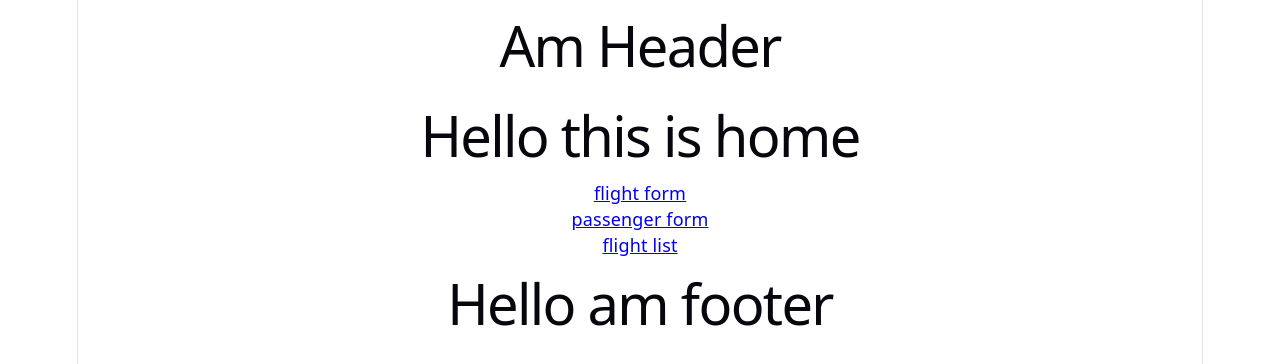
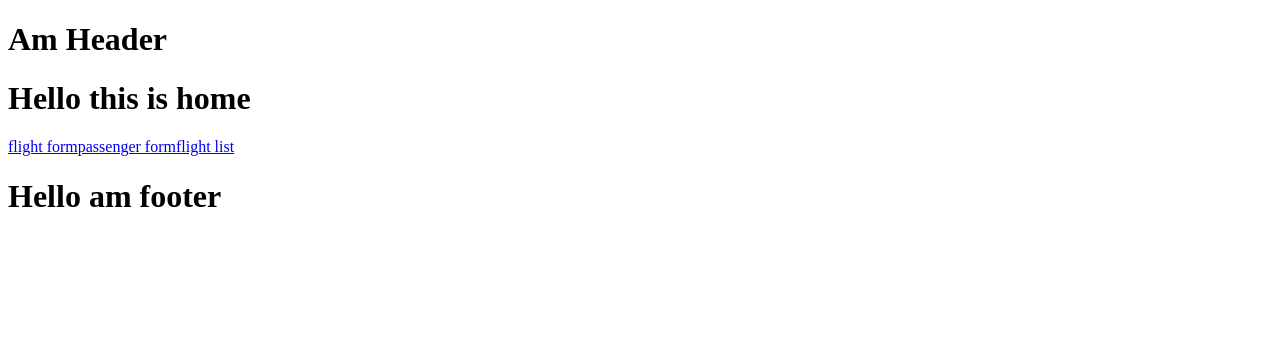
Before and after one commit to Adam-hash-a11y/skyops-forms, a React (Vite) app: page / in a window 1280 px wide. Shown: the top 364 px of the page. Built offline with nearby package versions, Linux system fonts and the light colour scheme.

Commit message:
chore: remove index.css in favor of styled-components global style

```diff
--- a/src/index.css
+++ /dev/null
@@ -1,111 +0,0 @@
-:root {
-  --text: #6b6375;
-  --text-h: #08060d;
-  --bg: #fff;
-  --border: #e5e4e7;
-  --code-bg: #f4f3ec;
-  --accent: #aa3bff;
-  --accent-bg: rgba(170, 59, 255, 0.1);
-  --accent-border: rgba(170, 59, 255, 0.5);
-  --social-bg: rgba(244, 243, 236, 0.5);
-  --shadow:
-    rgba(0, 0, 0, 0.1) 0 10px 15px -3px, rgba(0, 0, 0, 0.05) 0 4px 6px -2px;
-
-  --sans: system-ui, 'Segoe UI', Roboto, sans-serif;
-  --heading: system-ui, 'Segoe UI', Roboto, sans-serif;
-  --mono: ui-monospace, Consolas, monospace;
-
-  font: 18px/145% var(--sans);
-  letter-spacing: 0.18px;
-  color-scheme: light dark;
-  color: var(--text);
-  background: var(--bg);
-  font-synthesis: none;
-  text-rendering: optimizeLegibility;
-  -webkit-font-smoothing: antialiased;
-  -moz-osx-font-smoothing: grayscale;
-
-  @media (max-width: 1024px) {
-    font-size: 16px;
-  }
-}
-
-@media (prefers-color-scheme: dark) {
-  :root {
-    --text: #9ca3af;
-    --text-h: #f3f4f6;
-    --bg: #16171d;
-    --border: #2e303a;
-    --code-bg: #1f2028;
-    --accent: #c084fc;
-    --accent-bg: rgba(192, 132, 252, 0.15);
-    --accent-border: rgba(192, 132, 252, 0.5);
-    --social-bg: rgba(47, 48, 58, 0.5);
-    --shadow:
-      rgba(0, 0, 0, 0.4) 0 10px 15px -3px, rgba(0, 0, 0, 0.25) 0 4px 6px -2px;
-  }
-
-  #social .button-icon {
-    filter: invert(1) brightness(2);
-  }
-}
-
-#root {
-  width: 1126px;
-  max-width: 100%;
-  margin: 0 auto;
-  text-align: center;
-  border-inline: 1px solid var(--border);
-  min-height: 100svh;
-  display: flex;
-  flex-direction: column;
-  box-sizing: border-box;
-}
-
-body {
-  margin: 0;
-}
-
-h1,
-h2 {
-  font-family: var(--heading);
-  font-weight: 500;
-  color: var(--text-h);
-}
-
-h1 {
-  font-size: 56px;
-  letter-spacing: -1.68px;
-  margin: 32px 0;
-  @media (max-width: 1024px) {
-    font-size: 36px;
-    margin: 20px 0;
-  }
-}
-h2 {
-  font-size: 24px;
-  line-height: 118%;
-  letter-spacing: -0.24px;
-  margin: 0 0 8px;
-  @media (max-width: 1024px) {
-    font-size: 20px;
-  }
-}
-p {
-  margin: 0;
-}
-
-code,
-.counter {
-  font-family: var(--mono);
-  display: inline-flex;
-  border-radius: 4px;
-  color: var(--text-h);
-}
-
-code {
-  font-size: 15px;
-  line-height: 135%;
-  padding: 4px 8px;
-  background: var(--code-bg);
-}
--- a/src/main.tsx
+++ b/src/main.tsx
@@ -1,6 +1,5 @@
 import { StrictMode } from "react";
 import { createRoot } from "react-dom/client";
-import "./index.css";
 import { BrowserRouter } from "react-router-dom";
 import { App } from "./app/App.tsx";
 
```
